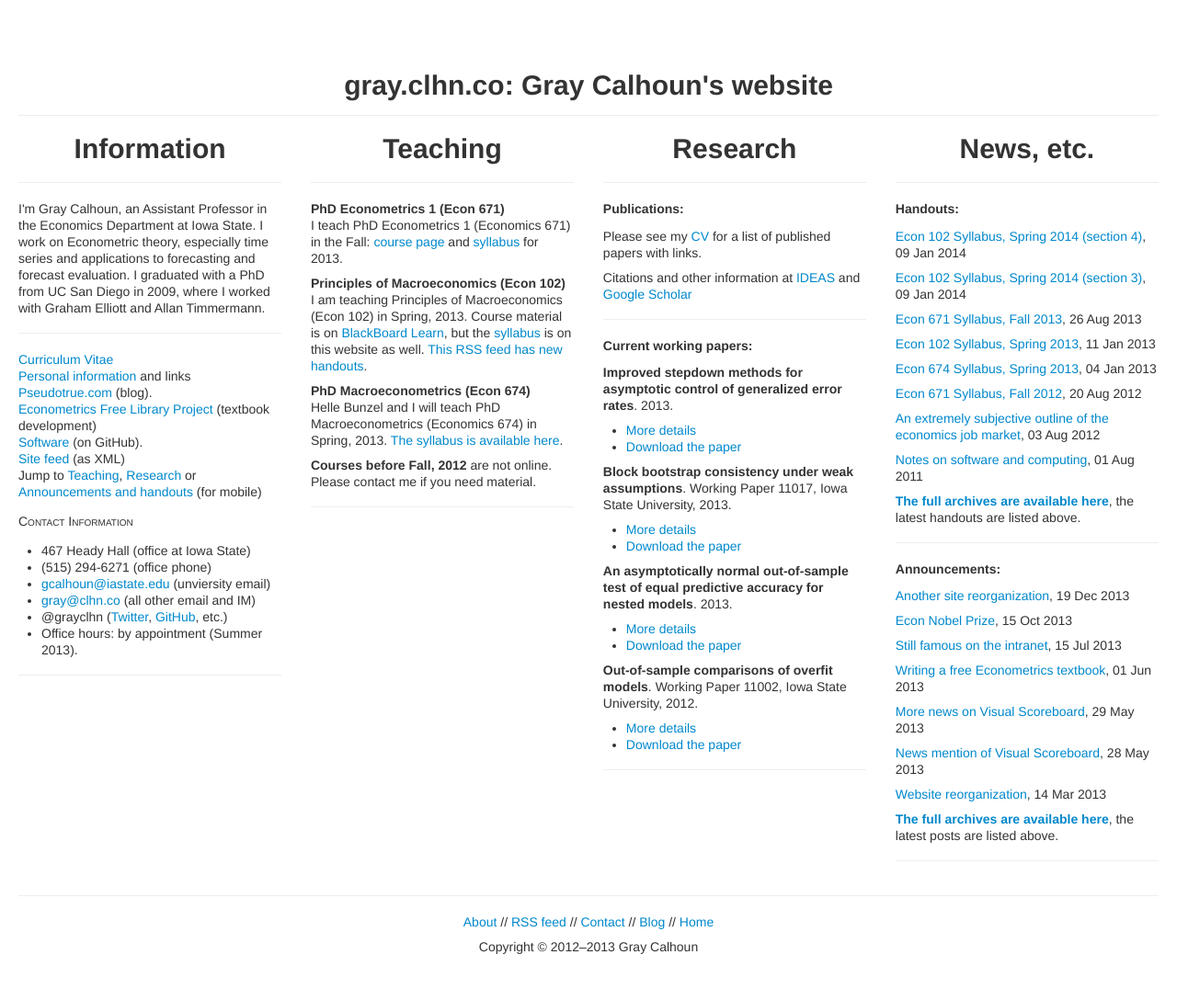
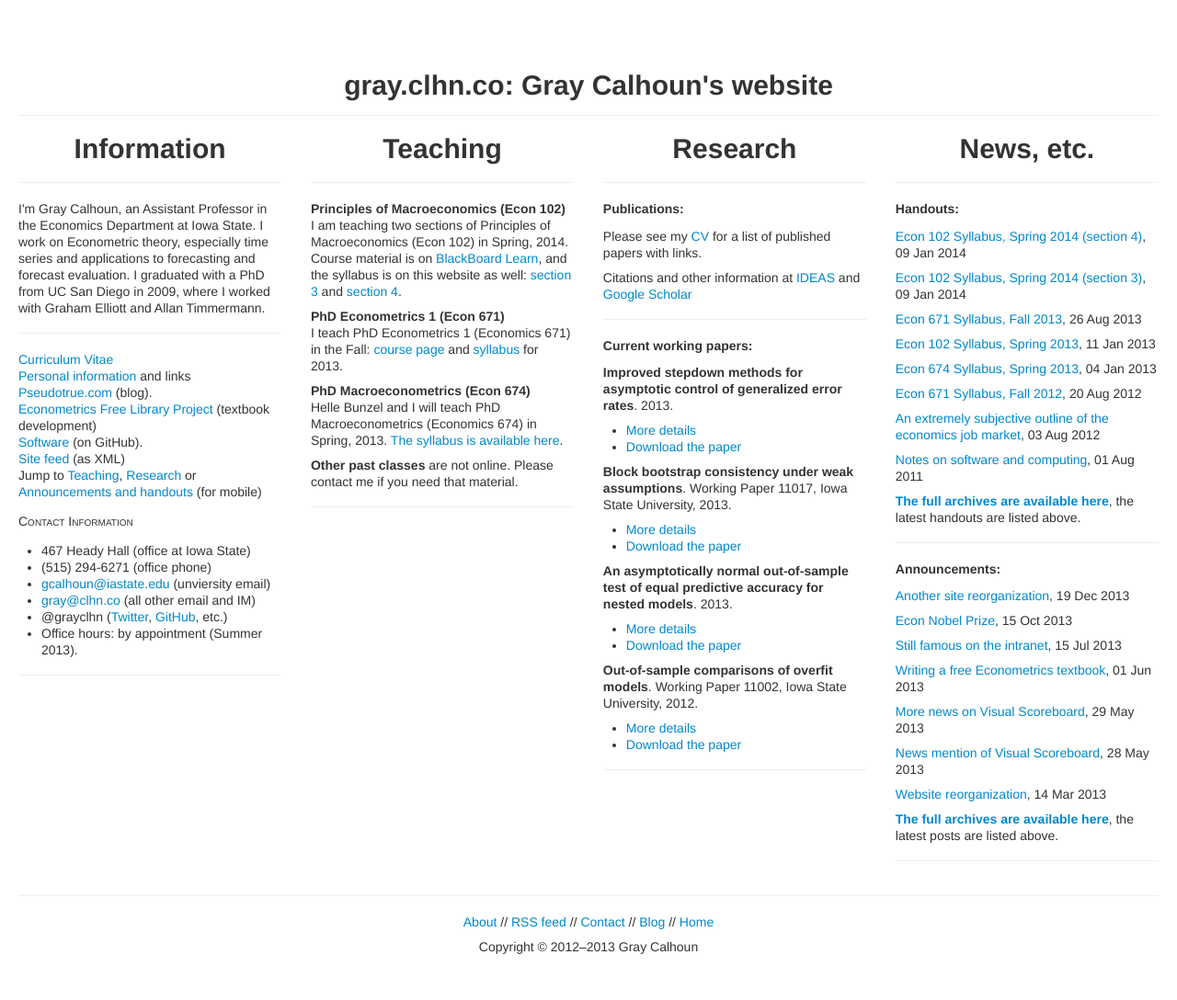
Before and after one commit to mmkuang/grayclhn.github.io, a Jekyll site: the page built from index.html, in a window 1280 px wide. Shown: the whole page at 92% size. Built offline with Jekyll 4.4.1, drawn with Linux system fonts in a browser that asks for light colours; Markdown is read by kramdown in place of the engine named in the settings.

Commit message:
Update homepage for econ102, spring 2014
This commit adds links to the new syllabus.

```diff
--- a/index.html
+++ b/index.html
@@ -50,18 +50,19 @@ title: "Gray Calhoun's website"
   <a name="Teaching"> </a>
   <div class="span3"><h1 align="center">Teaching</h1><hr>
     <ul class="unstyled">
+
+      <li><strong>Principles of Macroeconomics (Econ 102)</strong>
+	<p>I am teaching two sections of Principles of Macroeconomics
+	  (Econ 102) in Spring, 2014.  Course material is on
+	  <a href="https://bb.its.iastate.edu">BlackBoard Learn</a>,
+	  and the syllabus is on this website as well:
+          <a href="/102/2014/syllabus-3">section 3</a> and
+          <a href="/102/2013/syllabus-4">section 4</a>.</p></li>
+
       <li><strong>PhD Econometrics 1 (Econ 671)</strong>
 	<p>I teach PhD Econometrics 1 (Economics 671) in the Fall:
 	 <a href="/671">course page</a> and
 	  <a href="/671/2013/syllabus">syllabus</a> for 2013.</p></li>
-
-      <li><strong>Principles of Macroeconomics (Econ 102)</strong>
-	<p>I am teaching Principles of Macroeconomics (Econ 102) in Spring,
-	  2013.  Course material is on
-	  <a href="https://bb.its.iastate.edu">BlackBoard Learn</a>, but the
-	  <a href="/102/2013/syllabus">syllabus</a> is on this website
-	  as well.  <a href="/102/rss.xml">This RSS feed has new
-	  handouts</a>.</p></li>
 
       <li><strong>PhD Macroeconometrics (Econ 674)</strong>
 	<p>Helle Bunzel and I will teach PhD Macroeconometrics
@@ -69,8 +70,8 @@ title: "Gray Calhoun's website"
 	  2013.  <a href="/674/2013/syllabus">The syllabus is
 	  available here</a>.</p></li>
 
-      <li><p><strong>Courses before Fall, 2012</strong> are not
-	online. Please contact me if you need material.</p></li>
+      <li><p><strong>Other past classes</strong> are not online. Please
+	contact me if you need that material.</p></li>
     </ul><hr></div>
 
   <a name="Research"> </a>
```
